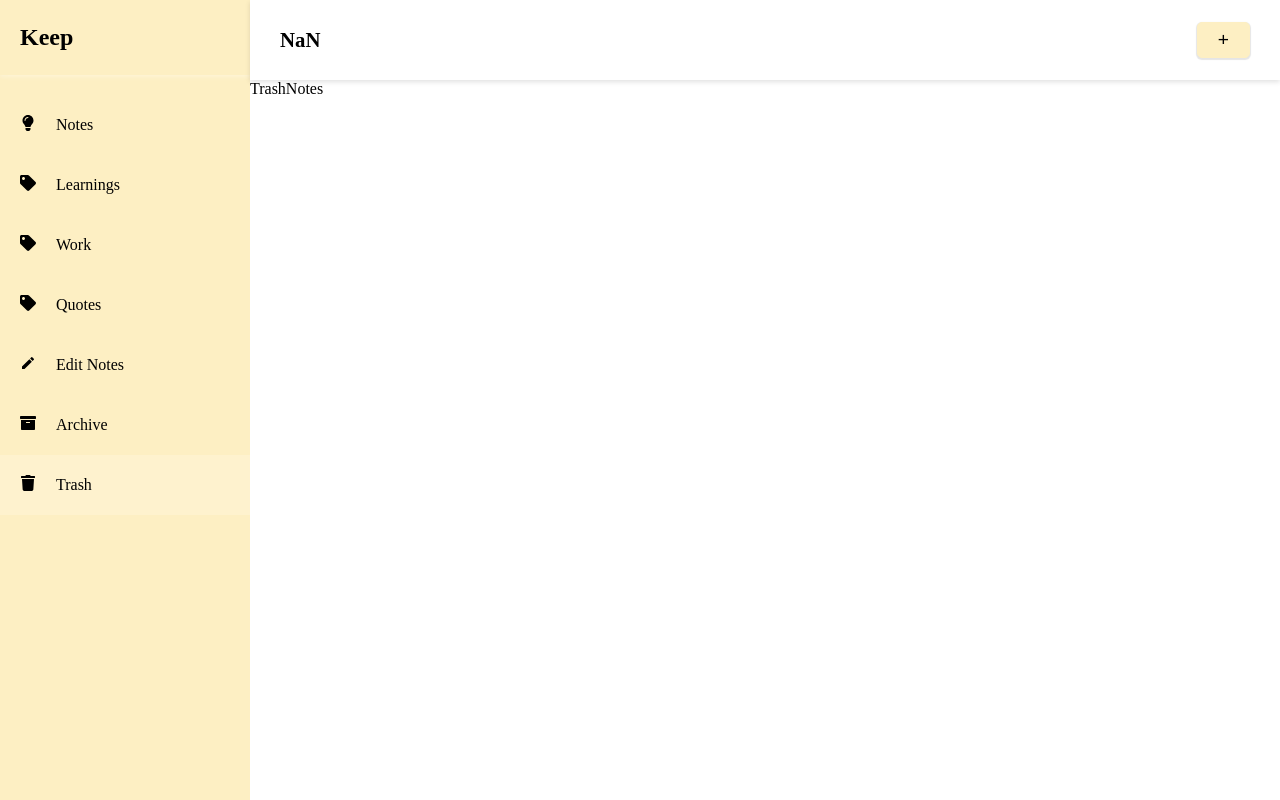
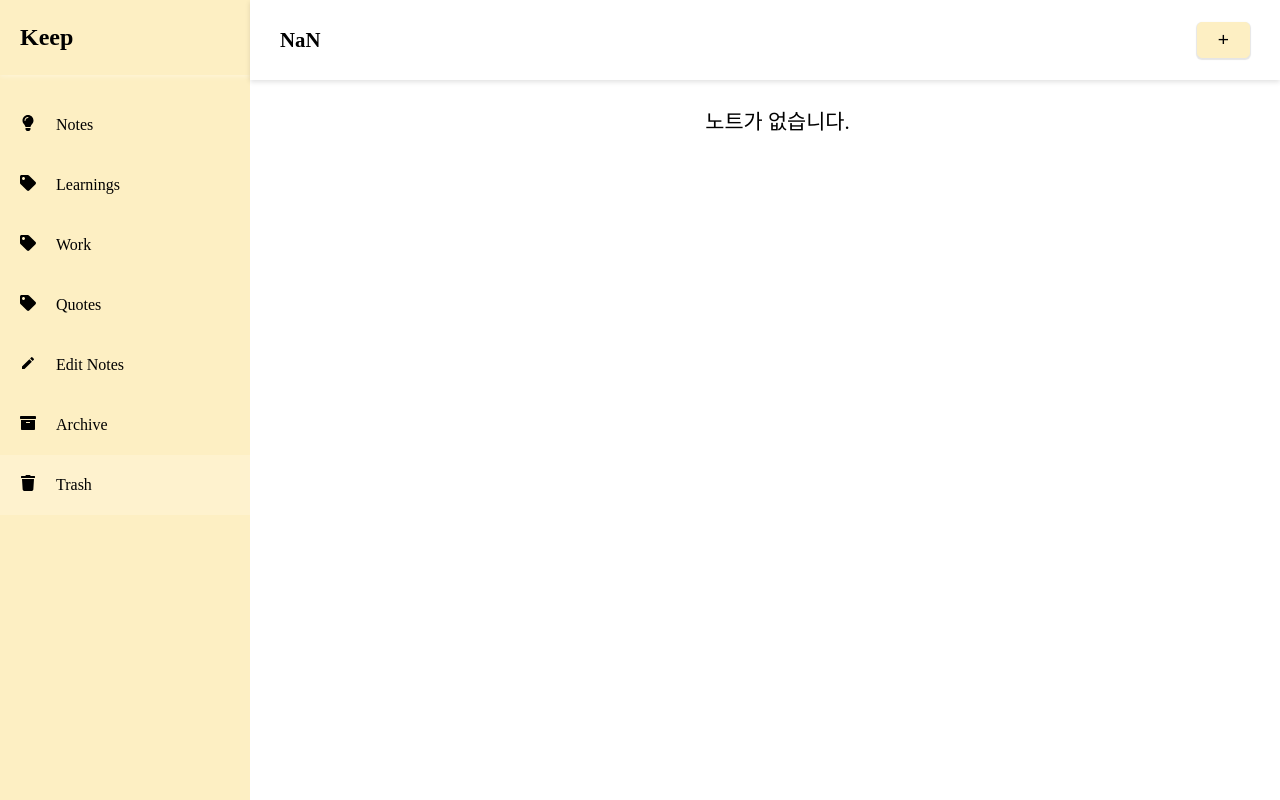
Before and after one commit to JuAhLee/KeepNoteApp, a React (Vite) app: page /trash in a window 1280 px wide. Built offline with nearby package versions, Linux system fonts and the light colour scheme.

Commit message:
Notes-TrashPage생성

```diff
--- a/src/components/MainWrapper/MainWrapper.tsx
+++ b/src/components/MainWrapper/MainWrapper.tsx
@@ -5,10 +5,10 @@ import NoteCard from "../NoteCard/NoteCard";
 
 interface MainWrapperProps {
   notes: Note[];
-  type: string | undefined;
+  type: string;
 }
 
-const MainWrapper: FC<MainWrapperProps> = ({ notes, type }) => {
+const MainWrapper = ({ notes, type }: MainWrapperProps) => {
   return (
     <NotesContainer>
       {notes.map((note) => (
--- a/src/pages/TrashNotes/TrashNotes.tsx
+++ b/src/pages/TrashNotes/TrashNotes.tsx
@@ -1,7 +1,20 @@
 import React from "react";
+import { useAppSelector } from "../../hooks/redux";
+import { Container, EmptyMsgBox } from "../../styles/styles";
+import { MainWrapper } from "../../components";
 
 const TrashNotes = () => {
-  return <div>TrashNotes</div>;
+  const { trashNotes } = useAppSelector((state) => state.notesList);
+
+  return (
+    <Container>
+      {trashNotes.length === 0 ? (
+        <EmptyMsgBox> 노트가 없습니다. </EmptyMsgBox>
+      ) : (
+        <MainWrapper notes={trashNotes} type="trash" />
+      )}
+    </Container>
+  );
 };
 
 export default TrashNotes;
```
